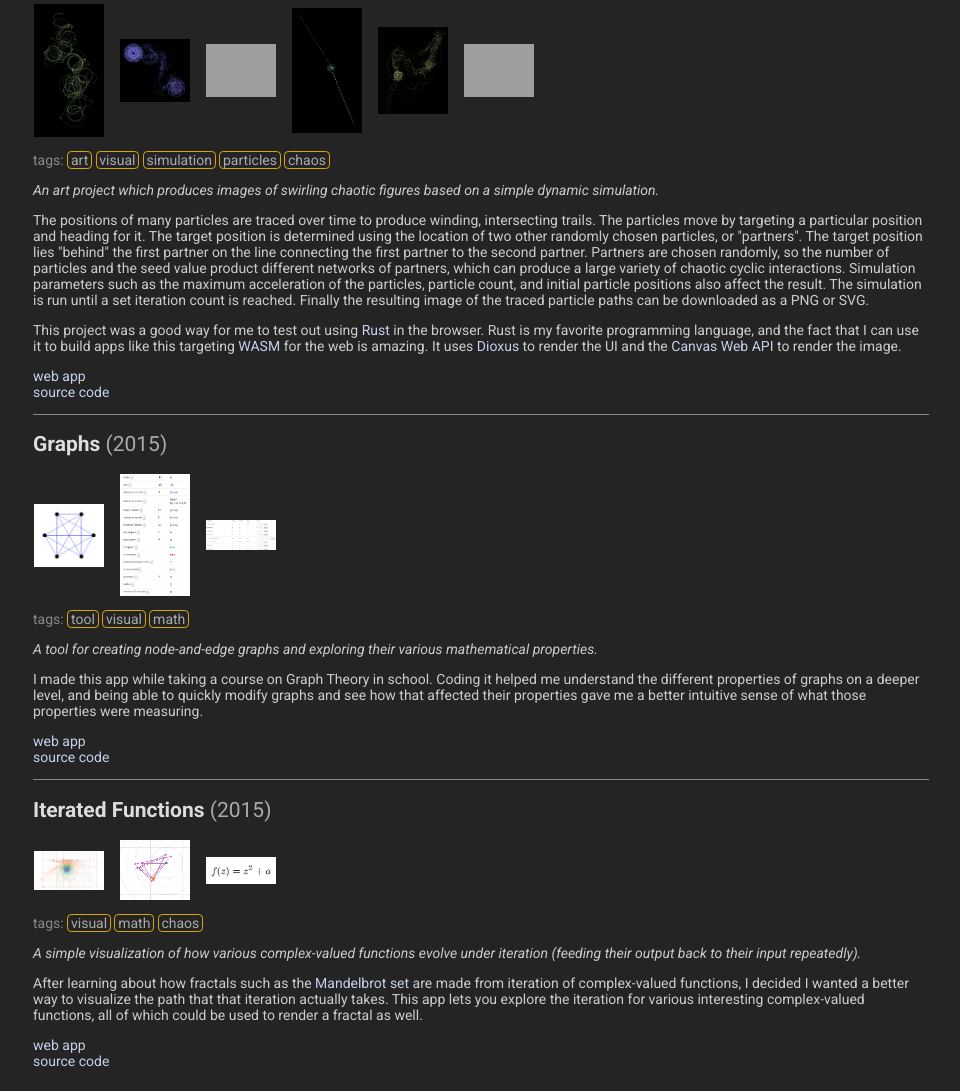
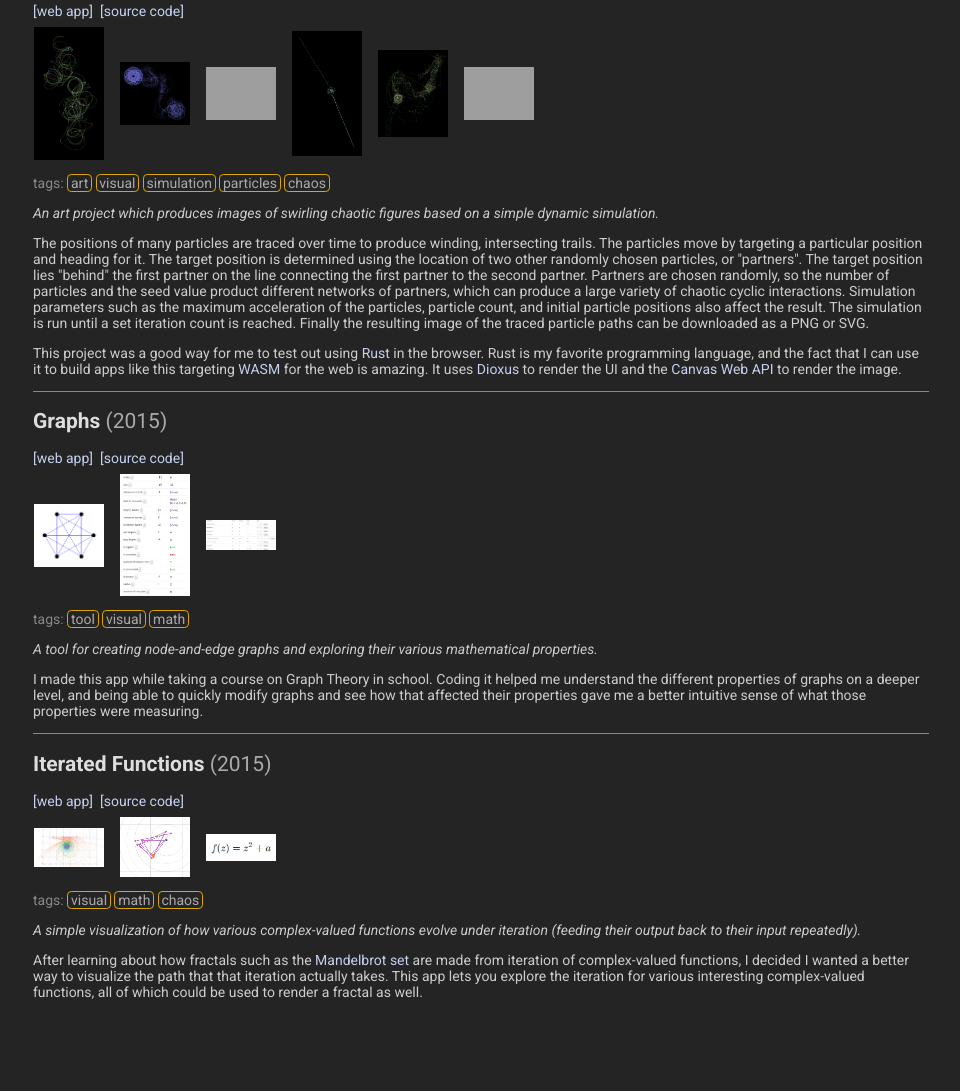
Before and after one commit to dbeckwith/dbeckwith.github.io, a website built with Vite: page index.html in a window 1280 px wide. Shown: the part 264-1355 px from the top of the page, without its empty margins (159-1119 px from the left). After the commit the page ends 1286 px from the top, so only its background shows below. Built offline with nearby package versions, Linux system fonts and the light colour scheme; grey boxes are pictures that could not be loaded.

Commit message:
Move links up

```diff
--- a/index.html
+++ b/index.html
@@ -28,6 +28,10 @@
 
       <article>
         <h2>Followers <span class="date">(2025)</span></h2>
+        <div class="links">
+          <a href="followers">web app</a>
+          <a href="https://github.com/dbeckwith/followers">source code</a>
+        </div>
         <div class="gallery">
           <a href="followers1.png"><img src="followers1.png" /></a>
           <a href="followers2.png"><img src="followers2.png" /></a>
@@ -76,13 +80,14 @@
           </a>
           to render the image.
         </p>
-        <a href="followers">web app</a>
-        <br />
-        <a href="https://github.com/dbeckwith/followers">source code</a>
       </article>
 
       <article>
         <h2>Graphs <span class="date">(2015)</span></h2>
+        <div class="links">
+          <a href="graphs">web app</a>
+          <a href="https://github.com/dbeckwith/graphs">source code</a>
+        </div>
         <div class="gallery">
           <a href="graphs1.png"><img src="graphs1.png" /></a>
           <a href="graphs2.png"><img src="graphs2.png" /></a>
@@ -105,13 +110,14 @@
           affected their properties gave me a better intuitive sense of what
           those properties were measuring.
         </p>
-        <a href="graphs">web app</a>
-        <br />
-        <a href="https://github.com/dbeckwith/graphs">source code</a>
       </article>
 
       <article>
         <h2>Iterated Functions <span class="date">(2015)</span></h2>
+        <div class="links">
+          <a href="iteratedfuncs">web app</a>
+          <a href="https://github.com/dbeckwith/iteratedfuncs">source code</a>
+        </div>
         <div class="gallery">
           <a href="iteratedfuncs1.png"><img src="iteratedfuncs1.png" /></a>
           <a href="iteratedfuncs2.png"><img src="iteratedfuncs2.png" /></a>
@@ -138,9 +144,6 @@
           complex-valued functions, all of which could be used to render a
           fractal as well.
         </p>
-        <a href="iteratedfuncs">web app</a>
-        <br />
-        <a href="https://github.com/dbeckwith/iteratedfuncs">source code</a>
       </article>
     </main>
   </body>
--- a/styles.css
+++ b/styles.css
@@ -94,12 +94,25 @@ article {
   margin-block-end: 1em;
 }
 
+.links {
+  display: flex;
+  gap: 0.5em;
+}
+
+.links a:before {
+  content: '[';
+}
+.links a:after {
+  content: ']';
+}
+
 .gallery {
   display: flex;
   flex-flow: row wrap;
   justify-content: flex-start;
   align-items: center;
   gap: 1em;
+  margin-block: 0.5em;
 }
 
 .gallery img {
```
